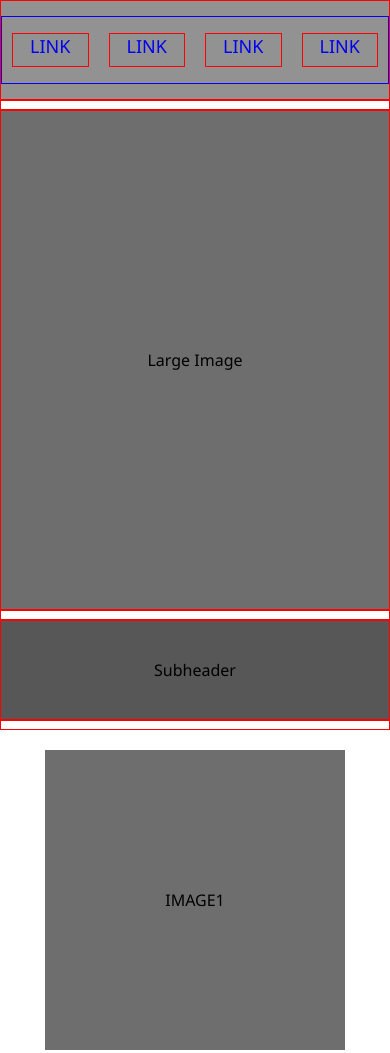
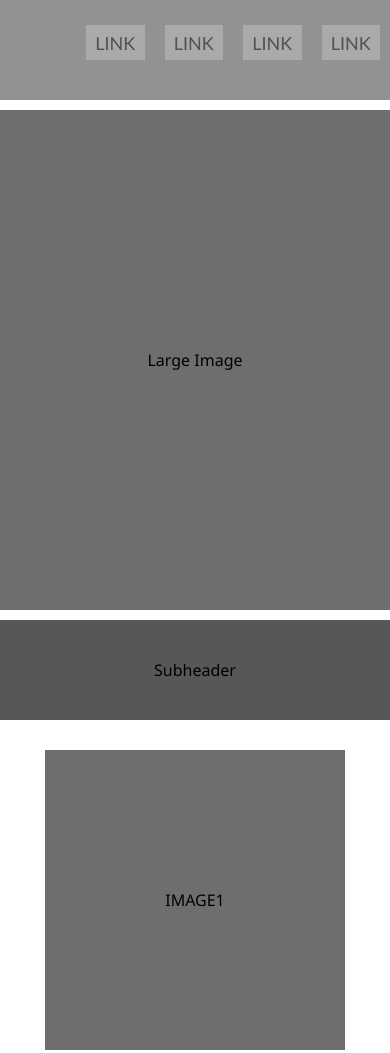
Before and after one commit to web-dot/responsive-layout-01, a plain HTML site: page index.html in a window 390 px wide. Shown: the top 1053 px of the page. Drawn offline with Linux system fonts and the light colour scheme.

Commit message:
responsive phase 02 menu links

```diff
--- a/style.css
+++ b/style.css
@@ -14,7 +14,7 @@
   display: flex;
   justify-content: center;
   align-items: center;
-  border: 1px solid red;
+  /* border: 1px solid red; */
 }
 .nav{
   background-color: rgb(146, 146, 146);
@@ -23,26 +23,30 @@
   justify-content: flex-end;
 }
 .menucontainer{
-  border: 1px solid blue;
+  /* border: 1px solid blue; */
   width: 600px;
   height: 70%;
-  display: flex;
+  /* display: flex;
   justify-content: space-around;
-  align-items: center;
+  align-items: center; */
 }
 .menu{
-  float: right;
+  background-color: rgb(170, 170, 170);
   list-style: none;
   margin: 10px;
-  width: 33%;
+  width: 15%;
   height: 50%;
+  float: right;
   display: flex;
   justify-content: center;
-  border: 1px solid red;
+  align-items: center;
+  /* border: 1px solid red; */
 }
 .menu a{
   font-size: large;
+  font-family: 'Gill Sans', 'Gill Sans MT', Calibri, 'Trebuchet MS', sans-serif;
   text-decoration: none;
+  color: rgb(82, 82, 82);
 }
 .navbreathe{
   height: 10px;
```
